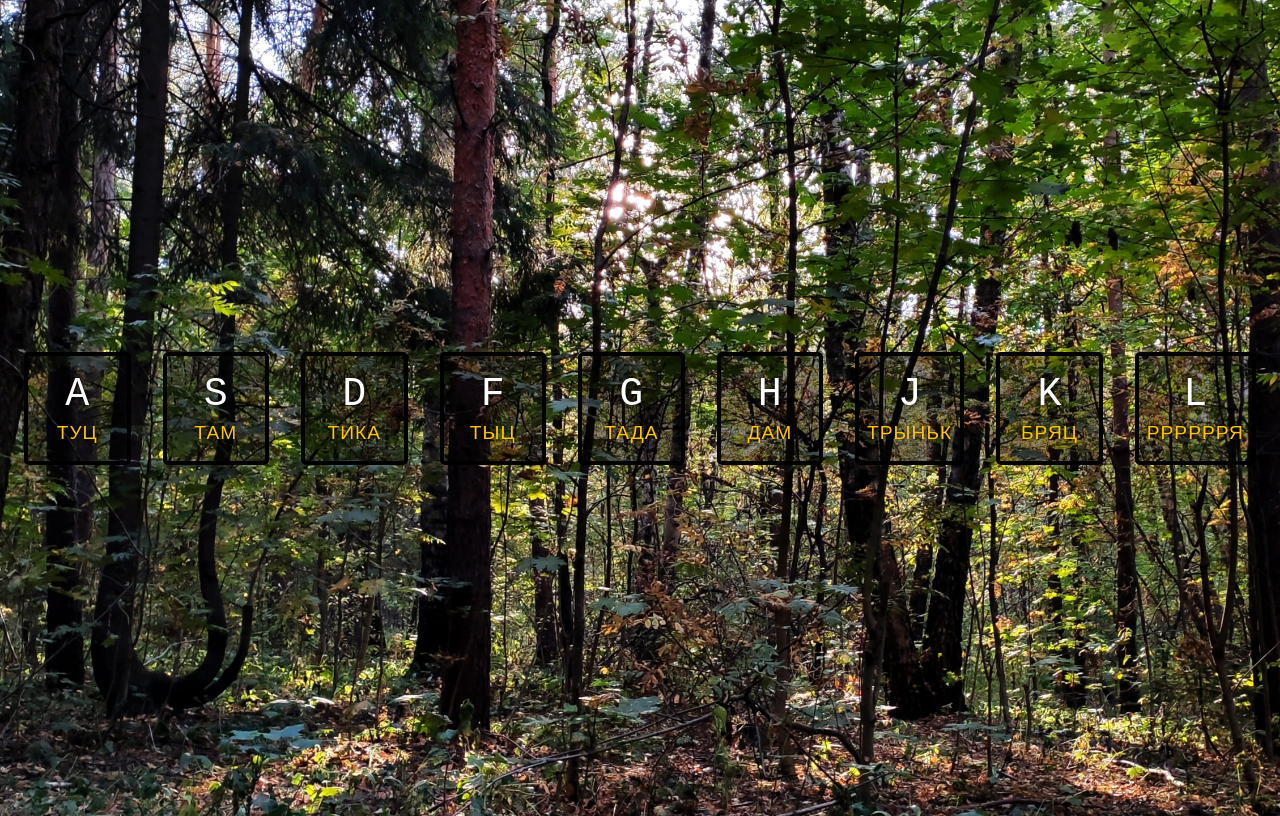
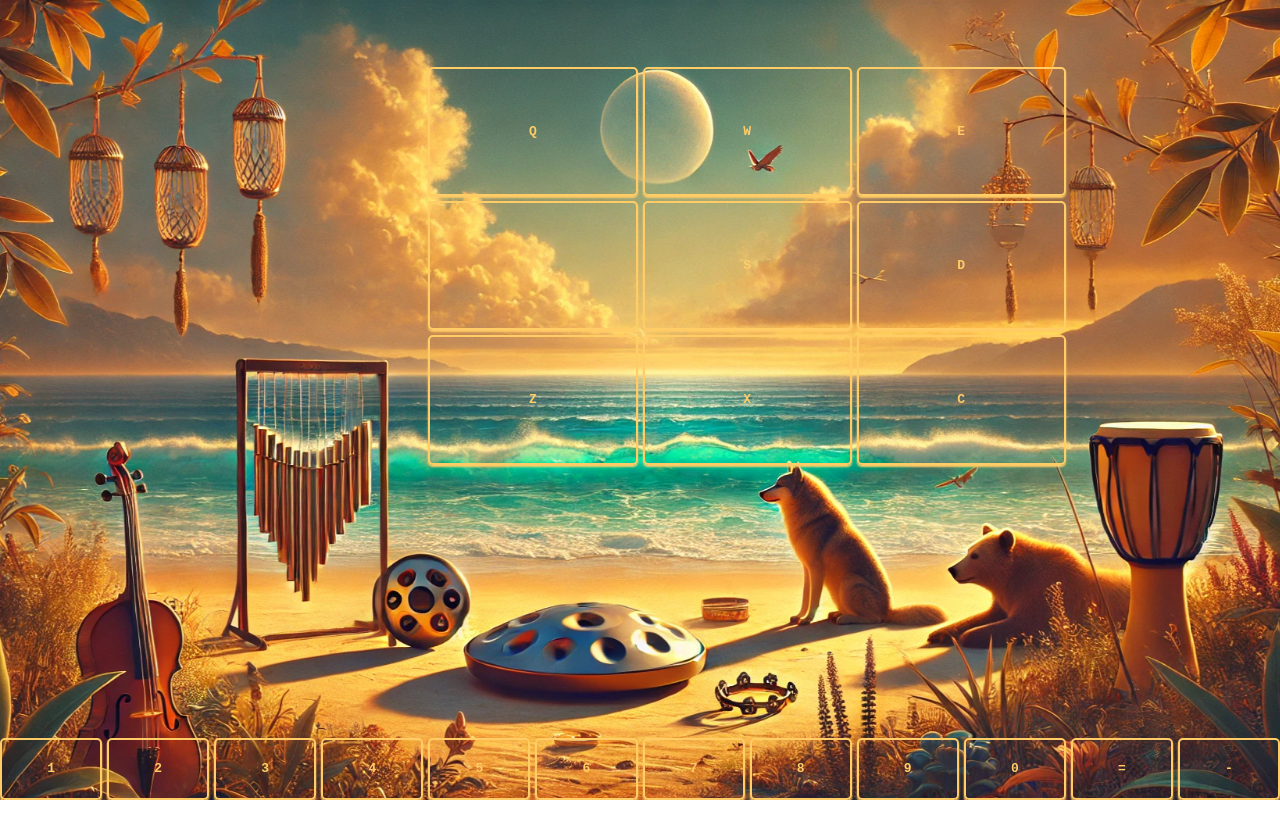
Before and after one commit to se8un/JS-Drum-Kit, a plain HTML site: page index.html in a window 1280 px wide. Drawn offline with Linux system fonts and the light colour scheme.

Commit message:
добавлен фон / исправлен старый код code кнопки / добавлен js файл audioContext.js для оптимизации задержки в дальнейшем переключюсь на него возможно надо тестить скорость / удален фон леса для сокращения памяти потребления / прописан ряд цифрровых кнопок и минус равно также добавлен квадрат кнопок 9шт qweasdzxc / решил использовать грид сетку 12 на 12 и расположил элементы на экране / прописаны стили

```diff
--- a/index.html
+++ b/index.html
@@ -3,59 +3,106 @@
   <head>
     <meta charset="UTF-8" />
     <meta name="viewport" content="width=device-width, initial-scale=1.0" />
-    <title>JS DRUM KIT</title>
+    <title>🎵 MUSIC KIT 🎵</title>
     <link rel="stylesheet" href="./style.css" />
   </head>
   <body>
-    <div class="keys">
-      <div data-key="65" class="key">
+    <div class="keys container">
+      <!-- цифры -->
+      <div data-key="Digit1" class="key Digit1">
+        <kbd>1</kbd>
+      </div>
+      <div data-key="Digit2" class="key Digit2">
+        <kbd>2</kbd>
+      </div>
+      <div data-key="Digit3" class="key Digit3">
+        <kbd>3</kbd>
+      </div>
+      <div data-key="Digit4" class="key Digit4">
+        <kbd>4</kbd>
+      </div>
+      <div data-key="Digit5" class="key Digit5">
+        <kbd>5</kbd>
+      </div>
+      <div data-key="Digit6" class="key Digit6">
+        <kbd>6</kbd>
+      </div>
+      <div data-key="Digit7" class="key Digit7">
+        <kbd>7</kbd>
+      </div>
+      <div data-key="Digit8" class="key Digit8">
+        <kbd>8</kbd>
+      </div>
+      <div data-key="Digit9" class="key Digit9">
+        <kbd>9</kbd>
+      </div>
+      <div data-key="Digit0" class="key Digit0">
+        <kbd>0</kbd>
+      </div>
+
+      <!-- - +  -->
+      <div data-key="Minus" class="key Minus">
+        <kbd>-</kbd>
+      </div>
+      <div data-key="Equal" class="key Equal">
+        <kbd>=</kbd>
+      </div>
+
+      <!-- ноты -->
+      <div data-key="KeyQ" class="key KeyQ">
+        <kbd>Q</kbd>
+      </div>
+      <div data-key="KeyW" class="key KeyW">
+        <kbd>W</kbd>
+      </div>
+      <div data-key="KeyE" class="key KeyE">
+        <kbd>E</kbd>
+      </div>
+      <div data-key="KeyA" class="key KeyA">
         <kbd>A</kbd>
-        <span class="sound">туц</span>
       </div>
-      <div data-key="83" class="key">
+      <div data-key="KeyS" class="key KeyS">
         <kbd>S</kbd>
-        <span class="sound">там</span>
       </div>
-      <div data-key="68" class="key">
+      <div data-key="KeyD" class="key KeyD">
         <kbd>D</kbd>
-        <span class="sound">тика</span>
       </div>
-      <div data-key="70" class="key">
-        <kbd>F</kbd>
-        <span class="sound">тыц</span>
+      <div data-key="KeyZ" class="key KeyZ">
+        <kbd>Z</kbd>
       </div>
-      <div data-key="71" class="key">
-        <kbd>G</kbd>
-        <span class="sound">тада</span>
+      <div data-key="KeyX" class="key KeyX">
+        <kbd>X</kbd>
       </div>
-      <div data-key="72" class="key">
-        <kbd>H</kbd>
-        <span class="sound">дам</span>
-      </div>
-      <div data-key="74" class="key">
-        <kbd>J</kbd>
-        <span class="sound">трыньк</span>
-      </div>
-      <div data-key="75" class="key">
-        <kbd>K</kbd>
-        <span class="sound">бряц</span>
-      </div>
-      <div data-key="76" class="key">
-        <kbd>L</kbd>
-        <span class="sound">рррррря</span>
+      <div data-key="KeyC" class="key KeyC">
+        <kbd>C</kbd>
       </div>
     </div>
 
-    <audio data-key="65" src="./sounds/1.wav"></audio>
-    <audio data-key="83" src="./sounds/2.wav"></audio>
-    <audio data-key="68" src="./sounds/3.wav"></audio>
-    <audio data-key="70" src="./sounds/4.wav"></audio>
-    <audio data-key="71" src="./sounds/5.wav"></audio>
-    <audio data-key="72" src="./sounds/6.wav"></audio>
-    <audio data-key="74" src="./sounds/7.wav"></audio>
-    <audio data-key="75" src="./sounds/8.wav"></audio>
-    <audio data-key="76" src="./sounds/9.wav"></audio>
+    <audio data-key="KeyQ" src="./sounds/1.wav" preload="auto"></audio>
+    <audio data-key="KeyW" src="./sounds/2.wav" preload="auto"></audio>
+    <audio data-key="KeyE" src="./sounds/3.wav" preload="auto"></audio>
+    <audio data-key="KeyA" src="./sounds/4.wav" preload="auto"></audio>
+    <audio data-key="KeyS" src="./sounds/5.wav" preload="auto"></audio>
+    <audio data-key="KeyD" src="./sounds/6.wav" preload="auto"></audio>
+    <audio data-key="KeyZ" src="./sounds/7.wav" preload="auto"></audio>
+    <audio data-key="KeyX" src="./sounds/8.wav" preload="auto"></audio>
+    <audio data-key="KeyC" src="./sounds/9.wav" preload="auto"></audio>
+
+    <audio data-key="Digit1" src="./sounds/9.wav" preload="auto"></audio>
+    <audio data-key="Digit2" src="./sounds/9.wav" preload="auto"></audio>
+    <audio data-key="Digit3" src="./sounds/9.wav" preload="auto"></audio>
+    <audio data-key="Digit4" src="./sounds/9.wav" preload="auto"></audio>
+    <audio data-key="Digit5" src="./sounds/9.wav" preload="auto"></audio>
+    <audio data-key="Digit6" src="./sounds/9.wav" preload="auto"></audio>
+    <audio data-key="Digit7" src="./sounds/9.wav" preload="auto"></audio>
+    <audio data-key="Digit8" src="./sounds/9.wav" preload="auto"></audio>
+    <audio data-key="Digit9" src="./sounds/9.wav" preload="auto"></audio>
+    <audio data-key="Digit0" src="./sounds/9.wav" preload="auto"></audio>
+
+    <audio data-key="Minus" src="./sounds/9.wav"></audio>
+    <audio data-key="Equal" src="./sounds/9.wav"></audio>
 
     <script src="./main.js"></script>
+    <!-- <script src="./audioContext.js"></script> -->
   </body>
 </html>
--- a/main.js
+++ b/main.js
@@ -1,12 +1,28 @@
 window.addEventListener('keydown', (e) => {
-  console.log(e);
-  //FIXME: e.keyCode устареть посмотреть альтернативу
-  const audio = document.querySelector(`audio[data-key="${e.keyCode}"]`);
-  const key = document.querySelector(`.key[data-key="${e.keyCode}"]`);
+  // console.log(e);
+  const audio = document.querySelector(`audio[data-key="${e.code}"]`);
+  const key = document.querySelector(`.key[data-key="${e.code}"]`);
   if (!audio) return;
+
+  // Удаляем класс 'playing' перед его добавлением
+  key.classList.remove('playing');
   audio.currentTime = 0;
   audio.play();
+
+  // Добавляем класс 'playing' и удаляем его через 100 мс
   key.classList.add('playing');
+  setTimeout(() => {
+    key.classList.remove('playing');
+  }, 100); // Устанавливаем время, которое соответствует длительности анимации в CSS
 });
 
-//TODO: - прикрутить 3д фон с моего сайта и сделать чтобы он зацикленно кружился
+// Удаляем класс 'playing' после окончания анимации
+const keys = document.querySelectorAll('.key');
+keys.forEach((key) =>
+  key.addEventListener('transitionend', (e) => {
+    // console.log(`Transition ended on ${event.propertyName} for key ${key.dataset.key}`);
+    if (e.propertyName === 'transform') {
+      key.classList.remove('playing');
+    }
+  })
+);
--- a/style.css
+++ b/style.css
@@ -1,49 +1,129 @@
-.keys {
-  display: flex;
-  flex: 1;
-  min-height: 100vh;
-  align-items: center;
-  justify-content: center;
-}
-body {
-  text-align: center;
-  background: url('./img/forest.jpg');
-  background-size: cover;
-  overflow: hidden;
+* {
+  margin: 0;
+  padding: 0;
+  box-sizing: border-box;
 }
 
-html {
-  font-family: sans-serif;
+html,
+body {
+  width: 100%;
+  height: 100%;
+  background: url('./img/bg-sea-hang.webp');
+  background-size: cover; /* Масштабирует изображение, чтобы оно покрывало весь экран */
+  background-position: center; /* Центрирует изображение */
+  background-repeat: no-repeat; /* Избегает повторения изображения */
+  background-attachment: fixed; /* Фиксирует фон при прокрутке */
+}
+
+.container {
+  display: grid;
+  width: 100vw; /* Охватывает всю ширину экрана */
+  height: 100vh; /* Охватывает всю высоту экрана */
+  grid-template-columns: repeat(12, 1fr);
+  grid-template-rows: repeat(12, 1fr);
+  gap: 5px;
+  grid-template-areas:
+    '  .      .      .      .      .      .      .      .      .      .      .     .'
+    '  .      .      .      .   KeyQ   KeyQ   KeyW   KeyW   KeyE   KeyE      .     .'
+    '  .      .      .      .   KeyQ   KeyQ   KeyW   KeyW   KeyE   KeyE      .     .'
+    '  .      .      .      .   KeyA   KeyA   KeyS   KeyS   KeyD   KeyD      .     .'
+    '  .      .      .      .   KeyA   KeyA   KeyS   KeyS   KeyD   KeyD      .     .'
+    '  .      .      .      .   KeyZ   KeyZ   KeyX   KeyX   KeyC   KeyC      .     .'
+    '  .      .      .      .   KeyZ   KeyZ   KeyX   KeyX   KeyC   KeyC      .     .'
+    '  .      .      .      .      .      .      .      .      .      .      .     .'
+    '  .      .      .      .      .      .      .      .      .      .      .     .'
+    '  .      .      .      .      .      .      .      .      .      .      .     .'
+    '  .      .      .      .      .      .      .      .      .      .      .     .'
+    'Digit1 Digit2 Digit3 Digit4 Digit5 Digit6 Digit7 Digit8 Digit9 Digit0 Equal Minus';
 }
 
 .key {
-  border: 4px solid black;
+  display: flex;
+  align-items: center;
+  justify-content: center;
+  background: transparent;
+  /* color: white; */
+  font-weight: bold;
+  background-color: 1d212a;
+  border: 2px solid #ffcc66;
   border-radius: 5px;
-  margin: 1rem;
-  font-size: 1.5rem;
-  padding: 1rem 0.5rem;
-  transition: all 0.09s ease;
-  width: 100px;
-  text-align: center;
-  color: white;
-  background: rgba(0, 0, 0, 0.4);
-  text-shadow: 0 0 5px black;
+  box-shadow: 0 2px 2px #ffcc66;
+  transition: transform 0.1s ease, box-shadow 0.1s ease, border-color 0.1s ease;
+  color: #ffcc66;
 }
 
+/* цифры */
+.Digit1 {
+  grid-area: Digit1;
+}
+.Digit2 {
+  grid-area: Digit2;
+}
+.Digit3 {
+  grid-area: Digit3;
+}
+.Digit4 {
+  grid-area: Digit4;
+}
+.Digit5 {
+  grid-area: Digit5;
+}
+.Digit6 {
+  grid-area: Digit6;
+}
+.Digit7 {
+  grid-area: Digit7;
+}
+.Digit8 {
+  grid-area: Digit8;
+}
+.Digit9 {
+  grid-area: Digit9;
+}
+.Digit0 {
+  grid-area: Digit0;
+}
+
+/* - + */
+.Minus {
+  grid-area: Minus;
+}
+.Equal {
+  grid-area: Equal;
+}
+
+/* первый квадрат нот */
+.KeyQ {
+  grid-area: KeyQ;
+}
+.KeyW {
+  grid-area: KeyW;
+}
+.KeyE {
+  grid-area: KeyE;
+}
+.KeyA {
+  grid-area: KeyA;
+}
+.KeyS {
+  grid-area: KeyS;
+}
+.KeyD {
+  grid-area: KeyD;
+}
+.KeyZ {
+  grid-area: KeyZ;
+}
+.KeyX {
+  grid-area: KeyX;
+}
+.KeyC {
+  grid-area: KeyC;
+}
+
+/* при нажатии */
 .playing {
   transform: scale(1.1);
   border-color: #ffc600;
   box-shadow: 0 0 10px #ffc600;
 }
-
-kbd {
-  display: block;
-  font-size: 40px;
-}
-
-.sound {
-  font-size: 1.2rem;
-  text-transform: uppercase;
-  letter-spacing: 1px;
-  color: #ffc600;
-}
```
Also changed, not shown: audioContext.js (added, +38 -0 lines), img/bg-sea-hang.webp (added), img/forest.jpg (deleted), 1 other file.
